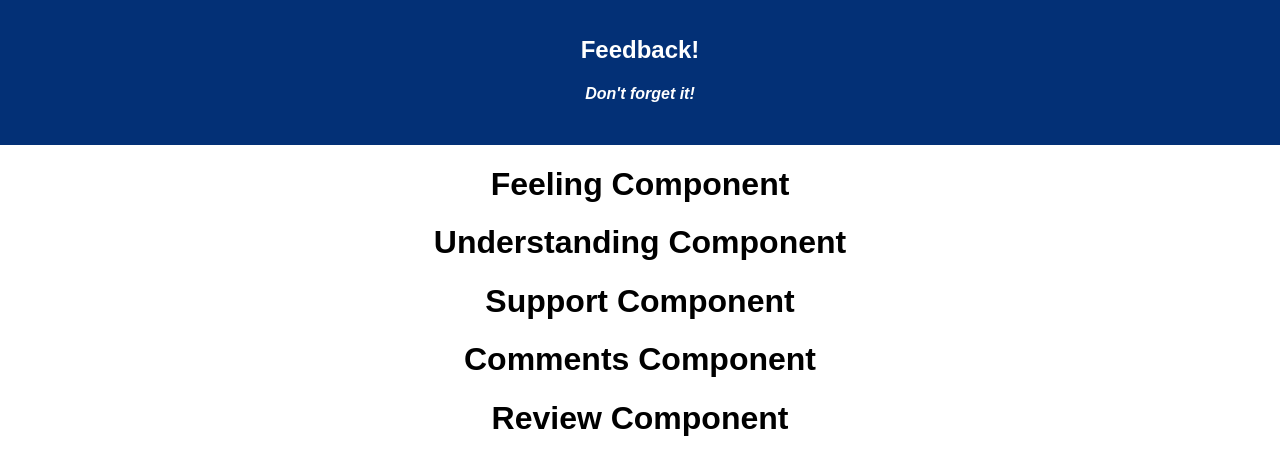
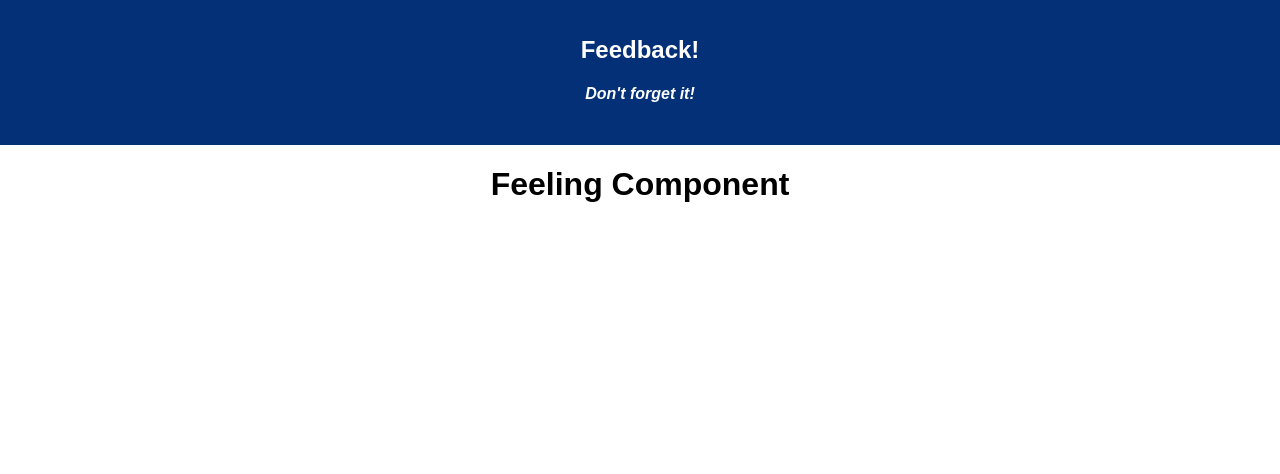
Before and after one commit to haley-r/redux-feedback-loop, a React (Create React App) app: page / in a window 1280 px wide. Shown: the top 474 px of the page. Built offline with nearby package versions, Linux system fonts and the light colour scheme.

Commit message:
install react-router-dom and add basic routes to app.js

```diff
--- a/package.json
+++ b/package.json
@@ -9,6 +9,7 @@
     "react": "^16.8.6",
     "react-dom": "^16.8.6",
     "react-redux": "^7.2.0",
+    "react-router-dom": "^5.1.2",
     "react-scripts": "^3.0.1",
     "redux": "^4.0.5"
   },
--- a/src/components/App/App.js
+++ b/src/components/App/App.js
@@ -1,5 +1,6 @@
 import React, { Component } from 'react';
-import axios from 'axios';
+// import axios from 'axios';
+import {HashRouter as Router, Route, Link} from 'react-router-dom';
 import './App.css';
 
 //components
@@ -17,11 +18,13 @@ class App extends Component {
           <h1 className="App-title">Feedback!</h1>
           <h4><i>Don't forget it!</i></h4>
         </header>
-        <Feeling/>
-        <Understanding/>
-        <Support/>
-        <Comments/>
-        <Review/>
+        <Router>
+          <Route exact path="/" component={Feeling}/>
+          <Route path="/understanding" component={Understanding}/>
+          <Route path="/support" component={Support} />
+          <Route path="/comments" component={Comments} />
+          <Route path="/review" component={Review} />
+        </Router>
       </div>
     );
   }
```
Also changed, not shown: 1 other file (tests, documents, lock files or other folders).
